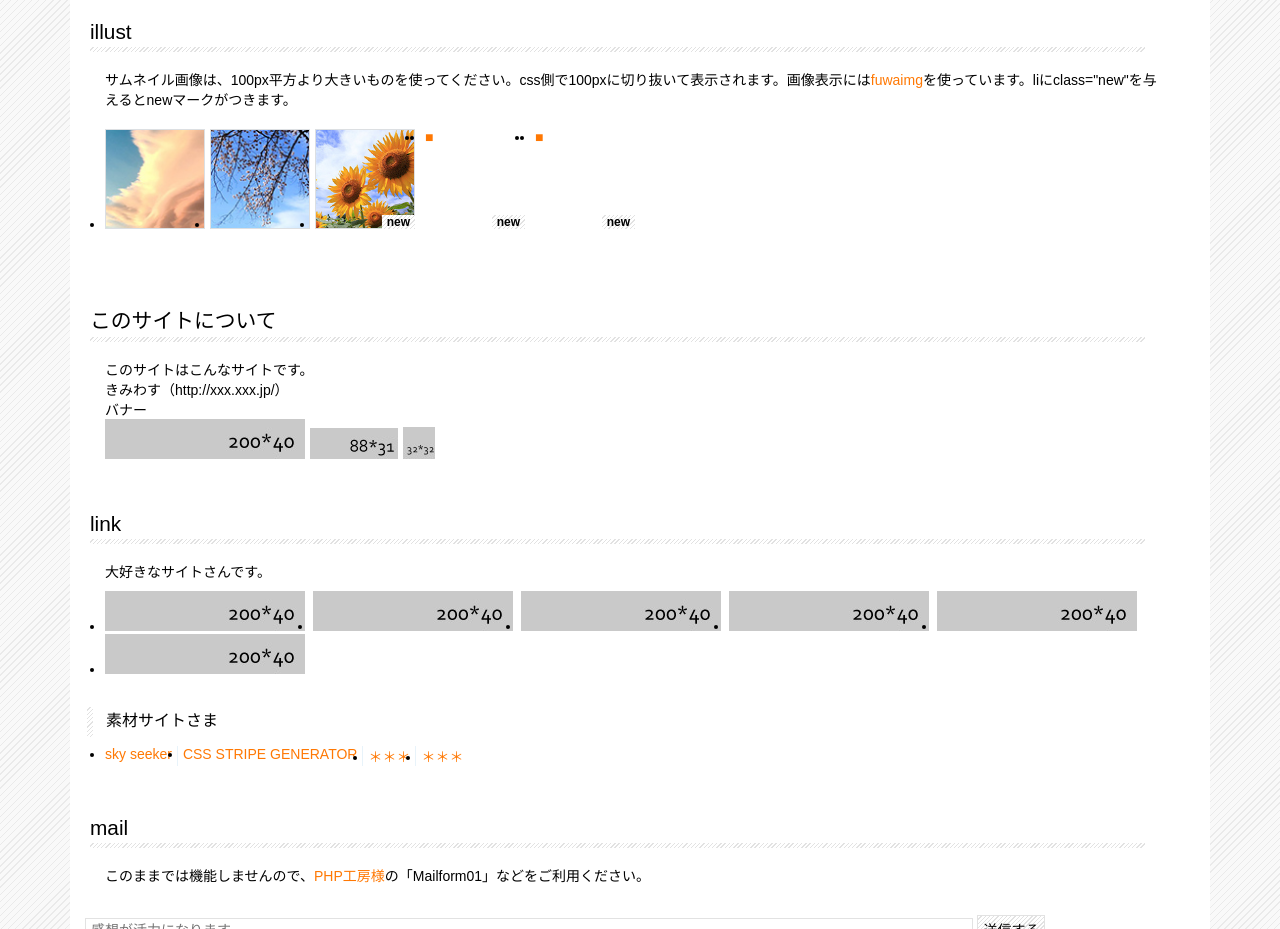
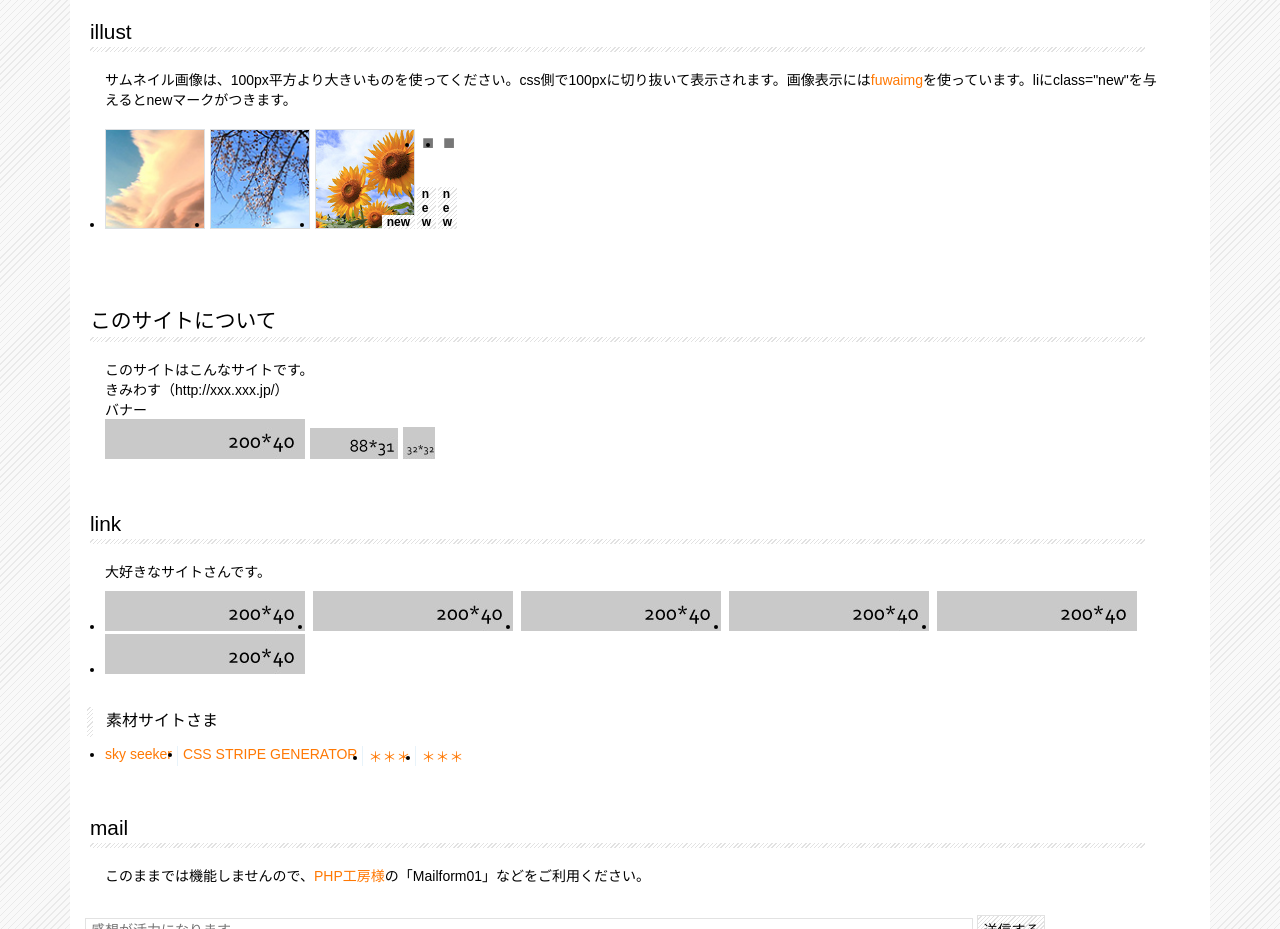
Before and after one commit to karuigittest/sorani, a plain HTML site: page index.html in a window 1280 px wide. Shown: the part 1240-2169 px from the top of the page. Drawn offline with Linux system fonts and the light colour scheme; files whose address does not match are found by name.

Commit message:
Fix HTML encoding issues in index.html

```diff
--- a/index.html
+++ b/index.html
@@ -140,8 +140,8 @@
                 <li><a href="./img/01.jpg" data-fimg="illust" data-fcaption="ここに説明" class="fuwaimg"><img src="./img/01-s.jpg"></a></li>
                 <li><a href="./img/02.jpg" data-fimg="illust" data-fcaption="ここに説明" class="fuwaimg"><img src="./img/02-s.jpg"></a></li>
                 <li class="new"><a href="./img/03.jpg" data-fimg="illust" data-fcaption="テスト説明" class="fuwaimg"><img src="./img/03-s.jpg"></a></li>
-                <li class="textlink"><li class="new"><a href="./img/04.jpg" data-fimg="illust" data-fcaption="テスト説明" class="fuwaimg">■</a></li>
-                 <li class="textlink"><li class="new"><a href="./img/04.jpg" data-fimg="illust" data-fcaption="テスト説明" class="fuwaimg">■</a></li>
+                <li class="textlink new"><a href="./img/04.jpg" data-fimg="illust" data-fcaption="テスト説明" class="fuwaimg">■</a></li>
+                 <li class="textlink new"><a href="./img/04.jpg" data-fimg="illust" data-fcaption="テスト説明" class="fuwaimg">■</a></li>
               </ul>
               </ul>
               </ul>
```
